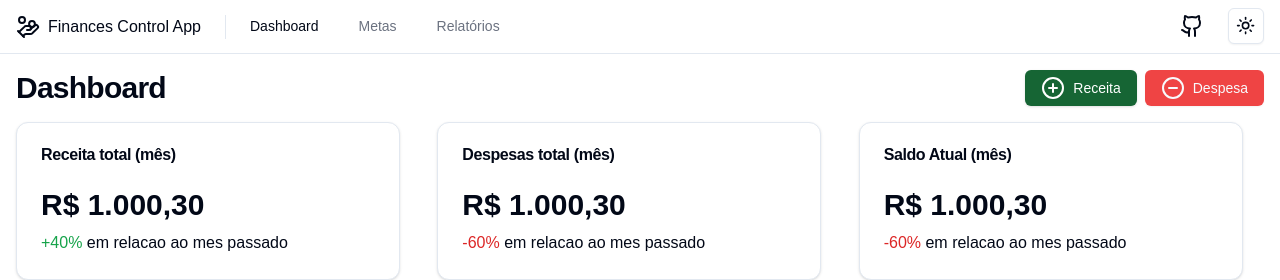
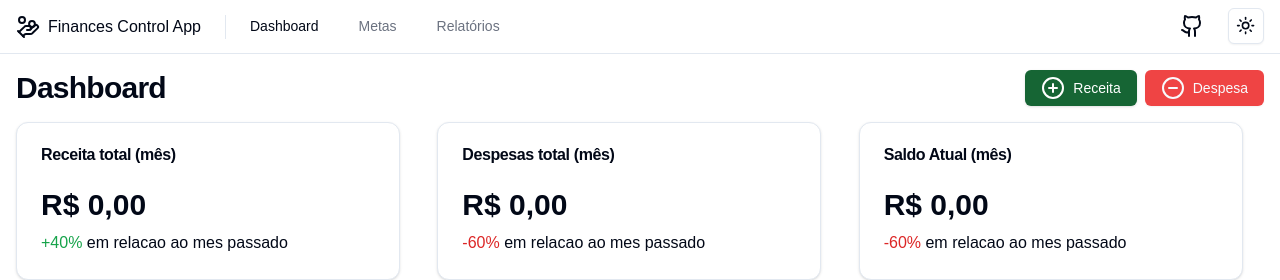
Before and after one commit to MikaelMarceniuk/finance-control-app, a Next.js app: page /dashboard in a window 1280 px wide. Shown: the top 280 px of the page. Built offline with nearby package versions, Linux system fonts and the light colour scheme; no server answers.

Commit message:
feat(Dashboard): Implement getRevenue, getExpenses and getCurrentBalance with swr

```diff
--- a/package.json
+++ b/package.json
@@ -31,6 +31,7 @@
 		"react-dom": "^18",
 		"react-hook-form": "^7.53.0",
 		"recharts": "^2.12.7",
+		"swr": "^2.2.5",
 		"tailwind-merge": "^2.5.3",
 		"tailwindcss-animate": "^1.0.7",
 		"zod": "^3.23.8"
--- a/src/api/addExpenseApi.ts
+++ b/src/api/addExpenseApi.ts
@@ -38,9 +38,9 @@ const AddExpenseApi = async (
 		try {
 			await axiosInstance.post('/expense', {
 				...body,
-				amount: (body.amount / installmentAmout) * 100,
+				amount: body.amount / installmentAmout,
 				installment: i + 1,
-				date: add(date, { months: i + 1 }),
+				date: add(date, { months: i }),
 			})
 
 			reqResponses.push(200)
--- a/src/api/addRevenueApi.ts
+++ b/src/api/addRevenueApi.ts
@@ -25,7 +25,7 @@ const AddRevenueApi = async (
 	body: AddRevenueApiParams,
 ): Promise<AddRevenueResponse> => {
 	try {
-		await axiosInstance.post('/revenue', { ...body, amount: body.amount * 100 })
+		await axiosInstance.post('/revenue', body)
 
 		return {
 			isSuccess: true,
--- /dev/null
+++ b/src/api/getExpenseApi.ts
@@ -0,0 +1,70 @@
+'use server'
+
+import axiosInstance from '@/lib/axios'
+import { isWithinInterval } from 'date-fns'
+
+type ApiResponse = {
+	id: string
+	description: string
+	amount: number
+	date: Date
+	category: {
+		id: number
+		label: string
+	}
+	installmentAmout: number
+	installment: number
+}
+
+type GetExpenseApiSuccessResponse = {
+	isSuccess: true
+	data: ApiResponse[]
+}
+
+type GetExpenseApiErrorResponse = {
+	isSuccess: false
+	message: string
+}
+
+export type GetExpenseApiParams = {
+	startDate: Date
+	endDate: Date
+}
+
+type GetExpenseResponse =
+	| GetExpenseApiSuccessResponse
+	| GetExpenseApiErrorResponse
+
+const GetExpenseApi = async ({
+	startDate,
+	endDate,
+}: GetExpenseApiParams): Promise<GetExpenseResponse> => {
+	try {
+		const apiResp = await axiosInstance.get<ApiResponse[]>('/expense')
+
+		if (apiResp.status == 200) {
+			return {
+				isSuccess: true,
+				data: apiResp.data.filter((p) =>
+					isWithinInterval(new Date(p.date), {
+						start: startDate,
+						end: endDate,
+					}),
+				),
+			}
+		}
+
+		return {
+			isSuccess: false,
+			message: 'Error in getting expenses. Try again.',
+		}
+	} catch (e) {
+		console.log('Error in GetExpenseApi: ', e)
+		return {
+			isSuccess: false,
+			message: 'Failed to get expenses. Try again later.',
+		}
+	}
+}
+
+export default GetExpenseApi
--- /dev/null
+++ b/src/api/getRevenueApi.ts
@@ -0,0 +1,64 @@
+'use server'
+
+import axiosInstance from '@/lib/axios'
+import { isWithinInterval } from 'date-fns'
+
+type ApiResponse = {
+	id: string
+	description: string
+	amount: number
+	date: Date
+}
+
+type GetRevenueApiSuccessResponse = {
+	isSuccess: true
+	data: ApiResponse[]
+}
+
+type GetRevenueApiErrorResponse = {
+	isSuccess: false
+	message: string
+}
+
+type GetRevenueApiResponse =
+	| GetRevenueApiSuccessResponse
+	| GetRevenueApiErrorResponse
+
+type GetRevenueApiParams = {
+	startDate: Date
+	endDate: Date
+}
+
+const GetRevenueApi = async ({
+	startDate,
+	endDate,
+}: GetRevenueApiParams): Promise<GetRevenueApiResponse> => {
+	try {
+		const apiResp = await axiosInstance.get<ApiResponse[]>('/revenue')
+
+		if (apiResp.status == 200) {
+			return {
+				isSuccess: true,
+				data: apiResp.data.filter((p) =>
+					isWithinInterval(new Date(p.date), {
+						start: startDate,
+						end: endDate,
+					}),
+				),
+			}
+		}
+
+		return {
+			isSuccess: false,
+			message: 'Error in creating revenue. Try again.',
+		}
+	} catch (e) {
+		console.log('Error in GetRevenueApi: ', e)
+		return {
+			isSuccess: false,
+			message: 'Failed to create revenue. Try again later.',
+		}
+	}
+}
+
+export default GetRevenueApi
--- a/src/app/(App)/dashboard/cards/currentBalance.tsx
+++ b/src/app/(App)/dashboard/cards/currentBalance.tsx
@@ -1,13 +1,29 @@
 import { Card, CardContent, CardHeader, CardTitle } from '@/components/ui/card'
+import useGetExpense from '@/hooks/useGetExpense'
+import useGetRevenue from '@/hooks/useGetRevenue'
+import moneyFormatter from '@/lib/moneyFormatter'
+import { endOfMonth, startOfMonth } from 'date-fns'
+
+const apiParams = {
+	startDate: startOfMonth(new Date()),
+	endDate: endOfMonth(new Date()),
+}
 
 const CurrentBalanceCard = () => {
+	const { totalRevenue } = useGetRevenue(apiParams)
+	const { totalExpense } = useGetExpense(apiParams)
+
+	const currentBalance = totalRevenue - totalExpense
+
 	return (
 		<Card className="w-full max-w-96">
 			<CardHeader>
 				<CardTitle>Saldo Atual (mês)</CardTitle>
 			</CardHeader>
 			<CardContent className="flex flex-col gap-2">
-				<span className="text-3xl font-bold">R$ 1.000,30</span>
+				<span className="text-3xl font-bold">
+					{moneyFormatter.format(currentBalance / 100)}
+				</span>
 				<p>
 					<span className="text-red-600">-60%</span> em relacao ao mes passado
 				</p>
--- a/src/app/(App)/dashboard/cards/totalExpenses.tsx
+++ b/src/app/(App)/dashboard/cards/totalExpenses.tsx
@@ -1,13 +1,23 @@
 import { Card, CardContent, CardHeader, CardTitle } from '@/components/ui/card'
+import useGetExpense from '@/hooks/useGetExpense'
+import moneyFormatter from '@/lib/moneyFormatter'
+import { endOfMonth, startOfMonth } from 'date-fns'
 
 const TotalExpensesCard = () => {
+	const { totalExpense } = useGetExpense({
+		startDate: startOfMonth(new Date()),
+		endDate: endOfMonth(new Date()),
+	})
+
 	return (
 		<Card className="w-full max-w-96">
 			<CardHeader>
 				<CardTitle>Despesas total (mês)</CardTitle>
 			</CardHeader>
 			<CardContent className="flex flex-col gap-2">
-				<span className="text-3xl font-bold">R$ 1.000,30</span>
+				<span className="text-3xl font-bold">
+					{moneyFormatter.format(totalExpense / 100)}
+				</span>
 				<p>
 					<span className="text-red-600">-60%</span> em relacao ao mes passado
 				</p>
--- a/src/app/(App)/dashboard/cards/totalRevenue.tsx
+++ b/src/app/(App)/dashboard/cards/totalRevenue.tsx
@@ -1,13 +1,23 @@
 import { Card, CardContent, CardHeader, CardTitle } from '@/components/ui/card'
+import useGetRevenue from '@/hooks/useGetRevenue'
+import moneyFormatter from '@/lib/moneyFormatter'
+import { endOfMonth, startOfMonth } from 'date-fns'
 
 const TotalRevenueCard = () => {
+	const { totalRevenue } = useGetRevenue({
+		startDate: startOfMonth(new Date()),
+		endDate: endOfMonth(new Date()),
+	})
+
 	return (
 		<Card className="w-full max-w-96">
 			<CardHeader>
 				<CardTitle>Receita total (mês)</CardTitle>
 			</CardHeader>
 			<CardContent className="flex flex-col gap-2">
-				<span className="text-3xl font-bold">R$ 1.000,30</span>
+				<span className="text-3xl font-bold">
+					{moneyFormatter.format(totalRevenue / 100)}
+				</span>
 				<p>
 					<span className="text-green-600">+40%</span> em relacao ao mes passado
 				</p>
--- /dev/null
+++ b/src/hooks/useGetExpense.ts
@@ -0,0 +1,27 @@
+import GetExpenseApi, { GetExpenseApiParams } from '@/api/getExpenseApi'
+import useSWR from 'swr'
+
+const useGetExpense = (apiParams: GetExpenseApiParams) => {
+	const { data, error, isLoading } = useSWR(
+		'http://localhost:3010/expense',
+		() => GetExpenseApi(apiParams),
+	)
+
+	let totalExpense = 0
+	if (data?.isSuccess) {
+		totalExpense = data?.data.reduce(
+			(prevVal, currentVal) => prevVal + currentVal.amount,
+			0,
+		)
+	}
+
+	return {
+		expenses: data?.isSuccess ? data.data : [],
+		totalExpense,
+		isLoading,
+		isError: Boolean(error),
+		error,
+	}
+}
+
+export default useGetExpense
--- /dev/null
+++ b/src/hooks/useGetRevenue.ts
@@ -0,0 +1,28 @@
+import { GetExpenseApiParams } from '@/api/getExpenseApi'
+import GetRevenueApi from '@/api/getRevenueApi'
+import useSWR from 'swr'
+
+const useGetRevenue = (apiParams: GetExpenseApiParams) => {
+	const { data, error, isLoading } = useSWR(
+		'http://localhost:3010/revenue',
+		() => GetRevenueApi(apiParams),
+	)
+
+	let totalRevenue = 0
+	if (data?.isSuccess) {
+		totalRevenue = data.data.reduce(
+			(prevVal, currentVal) => prevVal + currentVal.amount,
+			0,
+		)
+	}
+
+	return {
+		revenue: data?.isSuccess ? data.data : [],
+		totalRevenue,
+		isLoading,
+		isError: Boolean(error),
+		error,
+	}
+}
+
+export default useGetRevenue
--- /dev/null
+++ b/src/lib/moneyFormatter.ts
@@ -0,0 +1,10 @@
+const moneyFormatter = Intl.NumberFormat('pt-BR', {
+	currency: 'BRL',
+	currencyDisplay: 'symbol',
+	currencySign: 'standard',
+	style: 'currency',
+	minimumFractionDigits: 2,
+	maximumFractionDigits: 2,
+})
+
+export default moneyFormatter
```
Also changed, not shown: 1 other file (tests, documents, lock files or other folders).
